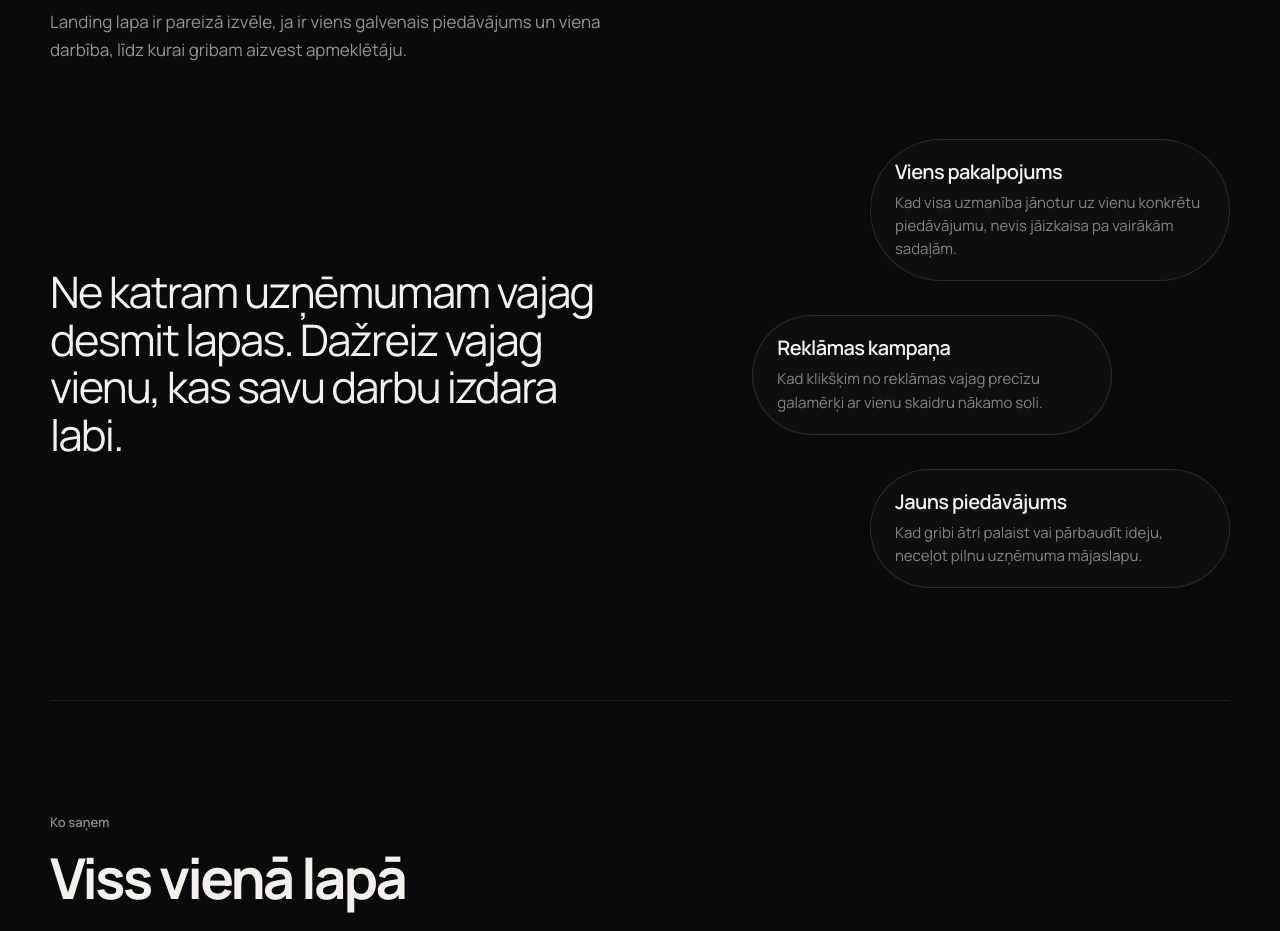
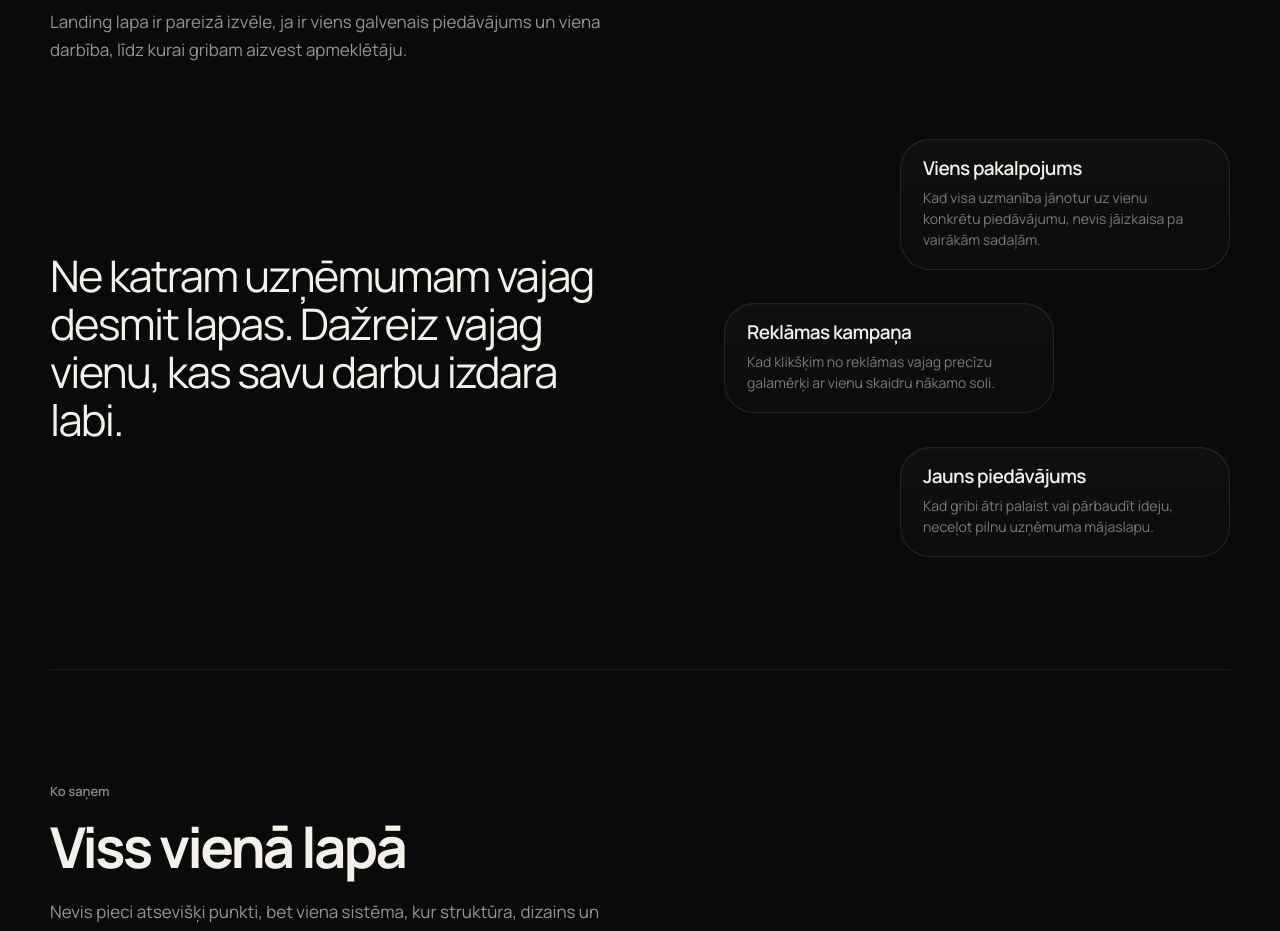
Before and after one commit to davisl24/WEBSITEAGENCY, a Next.js app: page /pakalpojumi/landing-lapa in a window 1280 px wide. Shown: the part 1020-1951 px from the top of the page. Built offline with nearby package versions, Linux system fonts and the light colour scheme.

Commit message:
style: refine use-case blocks and add reveal motion

```diff
--- a/app/globals.css
+++ b/app/globals.css
@@ -2292,3 +2292,85 @@
     display:none;
   }
 }
+
+
+/* Reveal motion */
+.reveal-on-view{
+  opacity:0;
+  transform:translate3d(28px,16px,0) scale(.985);
+  filter:blur(4px);
+  transition:
+    opacity .58s ease,
+    transform .72s cubic-bezier(.22,1,.36,1),
+    filter .58s ease;
+  will-change:opacity,transform,filter;
+}
+.reveal-on-view.is-visible{
+  opacity:1;
+  transform:translate3d(0,0,0) scale(1);
+  filter:blur(0);
+}
+
+/* Refined use-case blocks */
+.service-fit-case{
+  width:100%;
+  max-width:330px;
+  padding:18px 22px 19px;
+  border:1px solid rgba(244,241,234,.1);
+  border-radius:30px;
+  background:
+    linear-gradient(180deg,rgba(255,255,255,.026),rgba(255,255,255,.012));
+  box-shadow:
+    inset 0 1px 0 rgba(255,255,255,.025);
+}
+.service-fit-case:hover{
+  transform:translateY(-3px);
+  border-color:rgba(244,241,234,.16);
+  background:
+    linear-gradient(180deg,rgba(255,255,255,.038),rgba(255,255,255,.018));
+}
+.service-fit-case h3{
+  font-size:19px;
+  line-height:1.15;
+}
+.service-fit-case p{
+  margin-top:7px;
+  font-size:14px;
+  line-height:1.5;
+  color:rgba(244,241,234,.48);
+}
+.service-fit-case-a{
+  grid-column:9/13;
+}
+.service-fit-case-b{
+  grid-column:8/12;
+  transform:translateX(-28px);
+}
+.service-fit-case-b.is-visible{
+  transform:translateX(-28px);
+}
+.service-fit-case-b:hover{
+  transform:translate(-28px,-3px);
+}
+.service-fit-case-c{
+  grid-column:9/13;
+}
+
+@media(prefers-reduced-motion:reduce){
+  .reveal-on-view{
+    opacity:1;
+    transform:none;
+    filter:none;
+    transition:none;
+  }
+}
+
+@media(max-width:700px){
+  .service-fit-case,
+  .service-fit-case-b,
+  .service-fit-case-b.is-visible,
+  .service-fit-case-b:hover{
+    max-width:100%;
+    transform:none;
+  }
+}
```
